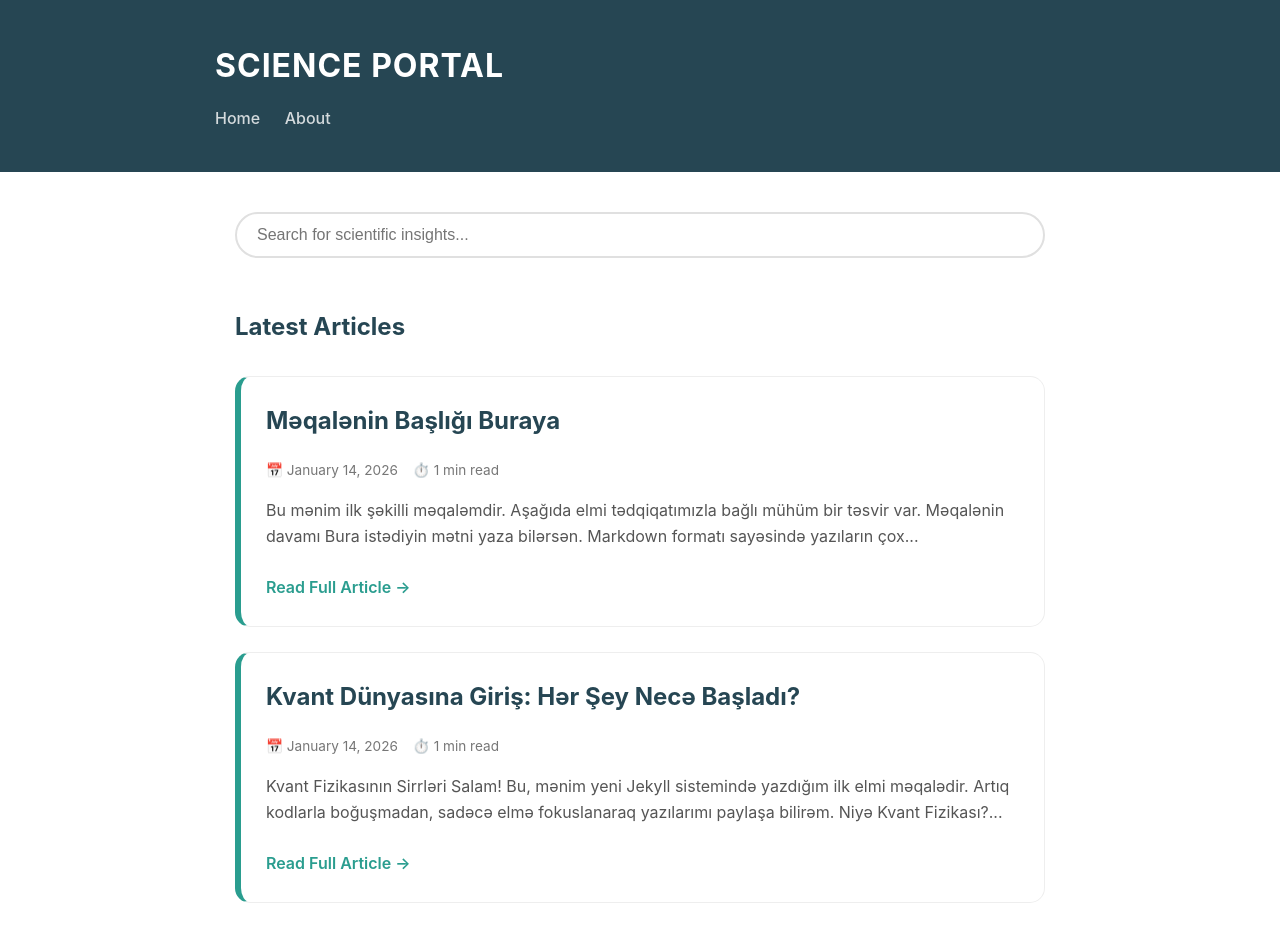
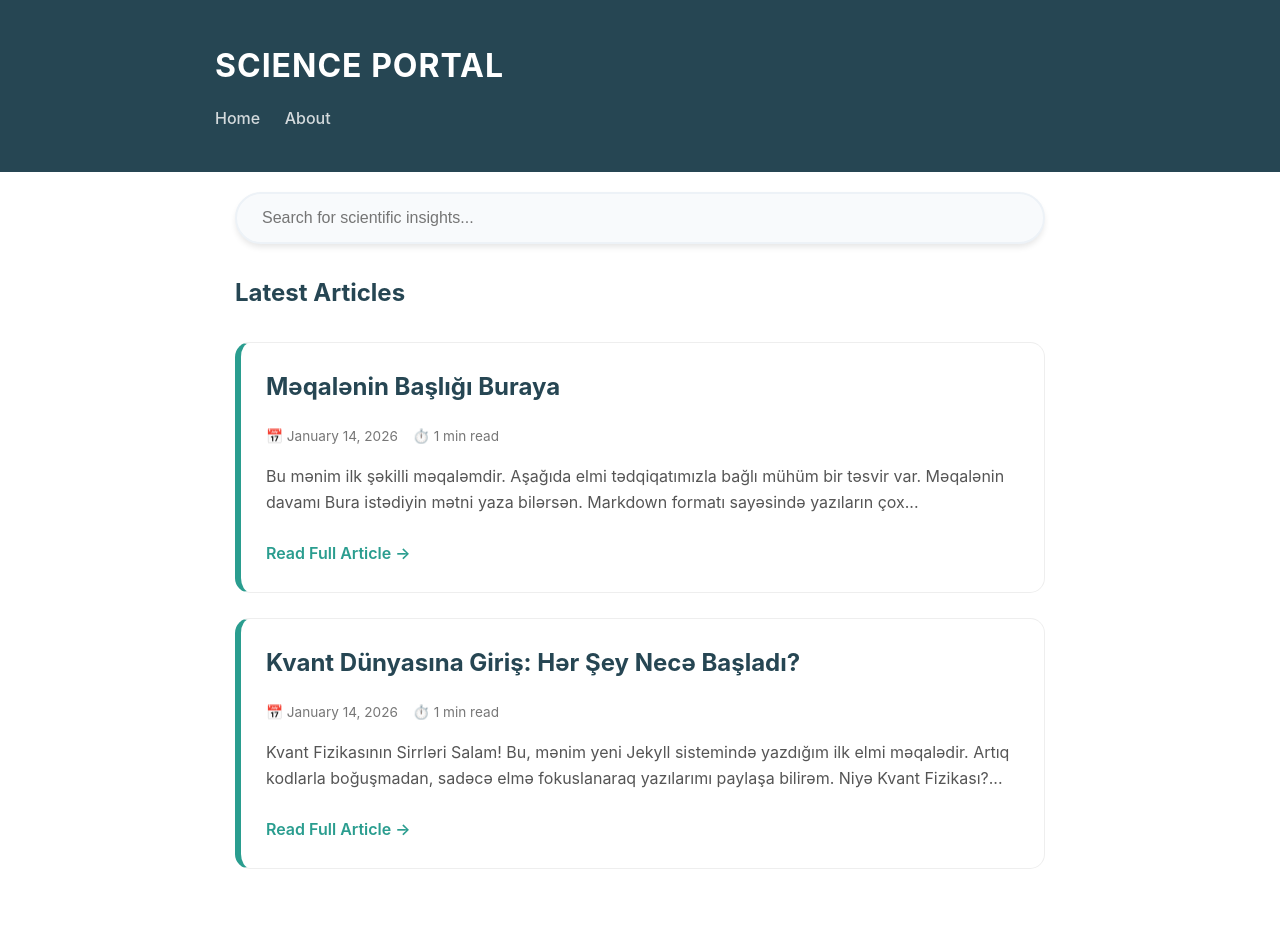
Before and after one commit to azerinyuton/science, a Jekyll site: the page built from index.html, in a window 1280 px wide. Built offline with Jekyll 4.4.1, drawn with Linux system fonts in a browser that asks for light colours; comment, search, counter and statistics services are not loaded; after the commit the page ends 914 px from its top, so only the background shows below that.

Commit message:
default.html

```diff
--- a/_layouts/default.html
+++ b/_layouts/default.html
@@ -23,15 +23,73 @@
 
         .container { max-width: 850px; margin: 0 auto; padding: 20px; }
 
-        /* Axtarış Qutusu */
-        #search-input {
-            width: 100%; padding: 12px 20px; border: 2px solid #e0e0e0;
-            border-radius: 30px; outline: none; font-size: 1rem; margin: 20px 0;
-            transition: border-color 0.3s;
-        }
-        #search-input:focus { border-color: var(--primary); }
-        #results-container { list-style: none; padding: 0; margin: 0; }
-        #results-container li { padding: 10px; border-bottom: 1px solid #eee; }
+        /* Axtarış Sahəsinin Yeni Dizaynı */
+.search-wrapper {
+    position: relative;
+    max-width: 600px;
+    margin: 0 auto 40px auto;
+}
+
+#search-input {
+    width: 100%;
+    padding: 15px 25px;
+    border: 2px solid #edf2f7;
+    border-radius: 50px;
+    outline: none;
+    font-size: 1rem;
+    background: #f8fafc;
+    transition: all 0.3s ease;
+    box-shadow: 0 4px 6px -1px rgba(0, 0, 0, 0.1);
+}
+
+#search-input:focus {
+    border-color: var(--primary);
+    background: white;
+    box-shadow: 0 10px 15px -3px rgba(0, 0, 0, 0.1);
+}
+
+/* Axtarış Nəticələri - Dropdown Forması */
+#results-container {
+    position: absolute;
+    top: 100%;
+    left: 0;
+    right: 0;
+    z-index: 1000;
+    background: white;
+    border-radius: 15px;
+    box-shadow: 0 10px 25px rgba(0,0,0,0.1);
+    max-height: 300px;
+    overflow-y: auto;
+    margin-top: 10px;
+    list-style: none;
+    padding: 0;
+}
+
+#results-container li {
+    border-bottom: 1px solid #f1f5f9;
+}
+
+#results-container li a {
+    display: block;
+    padding: 15px 20px;
+    color: var(--dark);
+    text-decoration: none;
+    font-weight: 500;
+    transition: background 0.2s;
+}
+
+#results-container li a:hover {
+    background: #f0fdfa;
+    color: var(--primary);
+}
+
+/* Nəticə tapılmayanda */
+.no-results {
+    padding: 15px 20px;
+    color: #64748b;
+    font-size: 0.9rem;
+    text-align: center;
+}
 
         /* Məqalə Kartları */
         .post-card {
```
